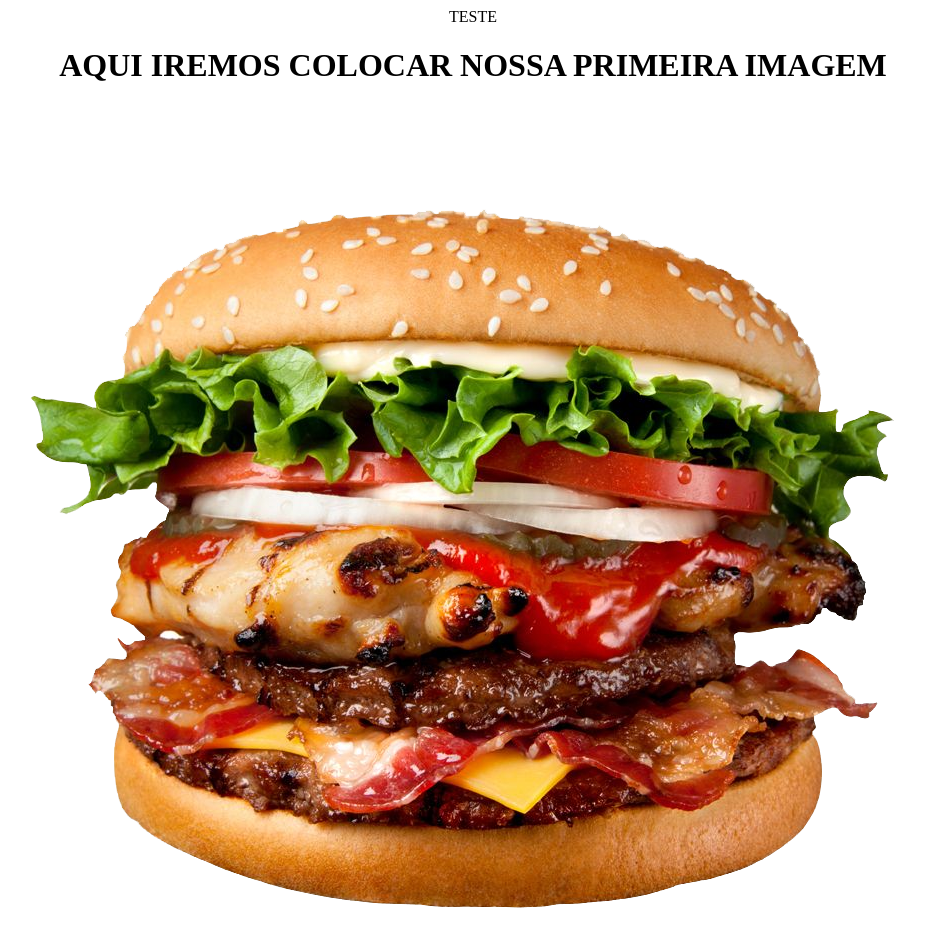
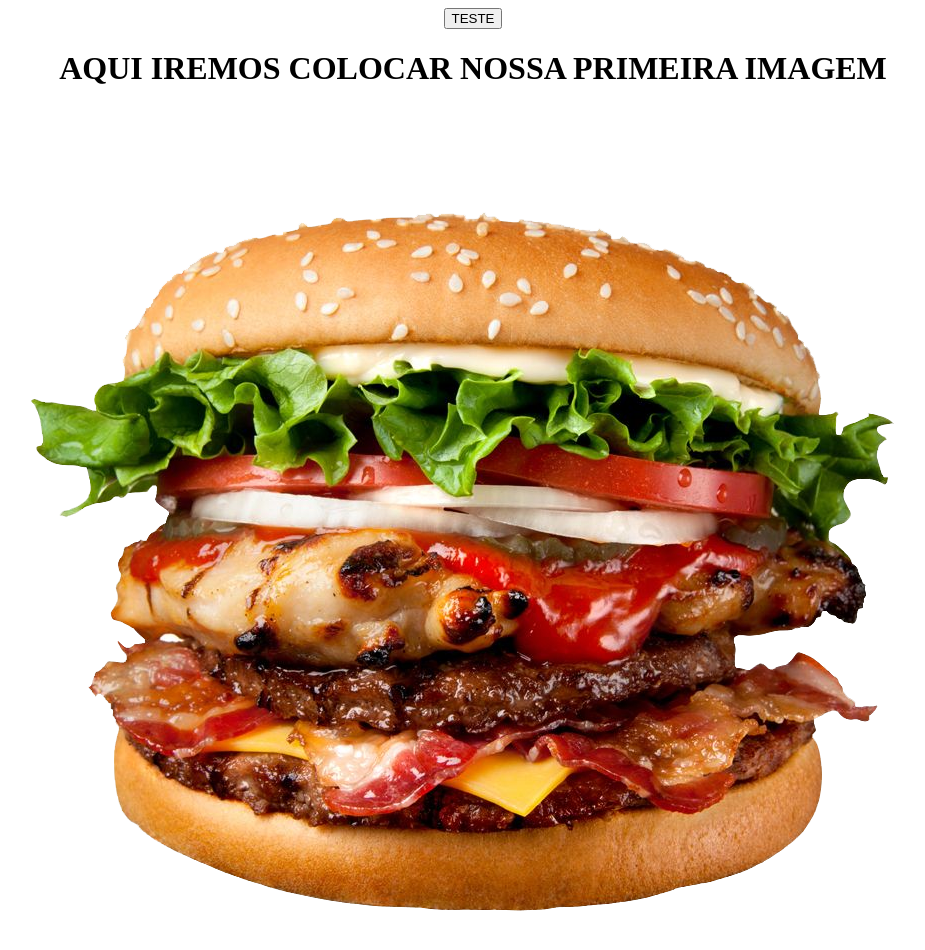
Before and after one commit to gabsmelos2/aula-de-programa-o-10, a plain HTML site: page index.html in a window 1280 px wide. Shown: the whole page, without its empty margins (167-1092 px from the left). Drawn offline with Linux system fonts and the light colour scheme.

Commit message:
Update index.html

```diff
--- a/index.html
+++ b/index.html
@@ -8,11 +8,9 @@
 </head>
 <body>
     <CENTER>
-
+        <BUTTON>
+     TESTE
         </BUTTON>
-        TESTE
-        </BUTTON>
-
     <H1>AQUI IREMOS COLOCAR NOSSA PRIMEIRA IMAGEM</H1>
     <img src="pngegg.png" alt="">
 
```
